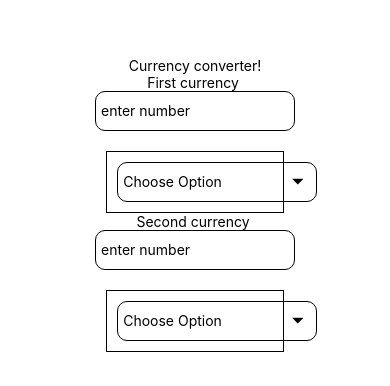
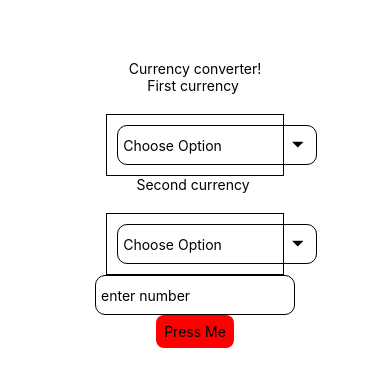
Before and after one commit to tbm-github/currconv, a React Native app: screen / in a window 390 px wide. Shown: the part 218-604 px from the top of the page. Built offline with nearby package versions, Linux system fonts and the light colour scheme.

Commit message:
feat: create element MyButton

```diff
--- a/App.tsx
+++ b/App.tsx
@@ -1,8 +1,9 @@
-import { StyleSheet, Text, View } from "react-native";
+import { Alert, Button, StyleSheet, Text, View } from "react-native";
 import { Provider } from "react-redux";
 // import { store } from "./store/index";
-import Converter from "./converter";
+import Converter from "./modules/converter";
 import NumberInput from "./components/NumberInput";
+import MyButton from "./components/MyButton";
 
 export default function App() {
   return (
@@ -10,11 +11,12 @@ export default function App() {
     <View style={styles.container}>
       <Text>Currency converter!</Text>
       <Text>First currency </Text>
-      <NumberInput />
       <Converter />
       <Text>Second currency </Text>
+      <Converter />
       <NumberInput />
-      <Converter />
+
+      <MyButton onPress={() => Alert.alert("MyButton Converter currency")} />
     </View>
     // </Provider>
   );
--- a/components/DropDown.tsx
+++ b/components/DropDown.tsx
@@ -81,7 +81,7 @@ const styles = StyleSheet.create({
     borderWidth: 1,
   },
   openModal: {
-    marginTop: 190,
+    marginTop: 10,
     backgroundColor: "gray",
     width: "80%",
     marginLeft: "10%",
--- /dev/null
+++ b/components/MyButton.tsx
@@ -0,0 +1,65 @@
+import { ReactNode } from "react";
+import {
+  Pressable,
+  StyleProp,
+  StyleSheet,
+  Text,
+  ViewStyle,
+} from "react-native";
+
+type Props = {
+  disabled?: boolean;
+  color?: string;
+  children?: ReactNode;
+  onPress(): void;
+  buttonStyles?: StyleProp<ViewStyle>;
+  textStyles?: StyleProp<ViewStyle>;
+  accessibilityLabel?: string;
+};
+
+const MyButton = ({
+  disabled,
+  color,
+  children,
+  onPress,
+  buttonStyles,
+  accessibilityLabel,
+  textStyles,
+}: Props) => {
+  return (
+    <Pressable
+      style={({ pressed }) => [
+        {
+          backgroundColor: disabled
+            ? "#ccc"
+            : pressed
+            ? "#aa0000"
+            : color || "red",
+        },
+        styles.container,
+        buttonStyles,
+      ]}
+      disabled={disabled}
+      onPress={onPress}
+      accessible
+      accessibilityLabel={accessibilityLabel || "A Button"}
+    >
+      <Text style={[styles.buttonText, textStyles]}>
+        {children || "Press Me"}
+      </Text>
+    </Pressable>
+  );
+};
+
+const styles = StyleSheet.create({
+  container: {
+    padding: 8,
+    alignItems: "center",
+    borderRadius: 8,
+  },
+  buttonText: {
+    color: "whhite",
+  },
+});
+
+export default MyButton;
--- /dev/null
+++ b/config/apicfg.ts
@@ -0,0 +1 @@
+export const apikey = "cur_live_EPhQajklAhcd3Xbc8MihbSuQnyn8tyA73rDEU0lB";
--- a/converter/index.tsx
+++ b/modules/converter/index.tsx
@@ -1,8 +1,8 @@
 import React from "react";
 import { useState } from "react";
 import { ScrollView, View, Text, ActivityIndicator, Alert } from "react-native";
-import { Filter } from "../Filter";
-import { FilterOption } from "../config/types";
+import { Filter } from "../../Filter";
+import { FilterOption } from "../../config/types";
 
 const Converter = () => {
   const data: FilterOption[] = [
```
Also changed, not shown: modules/calculator/index.tsx (added, +44 -0 lines).
